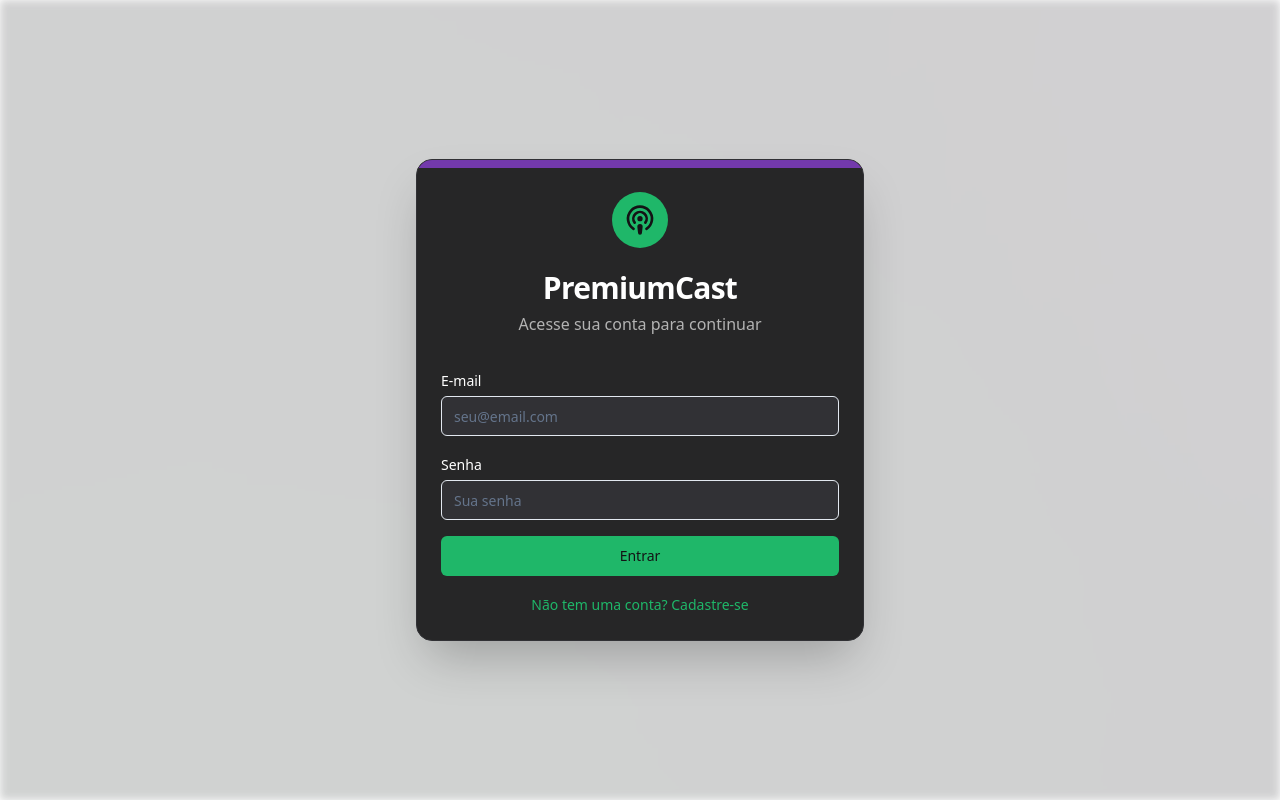
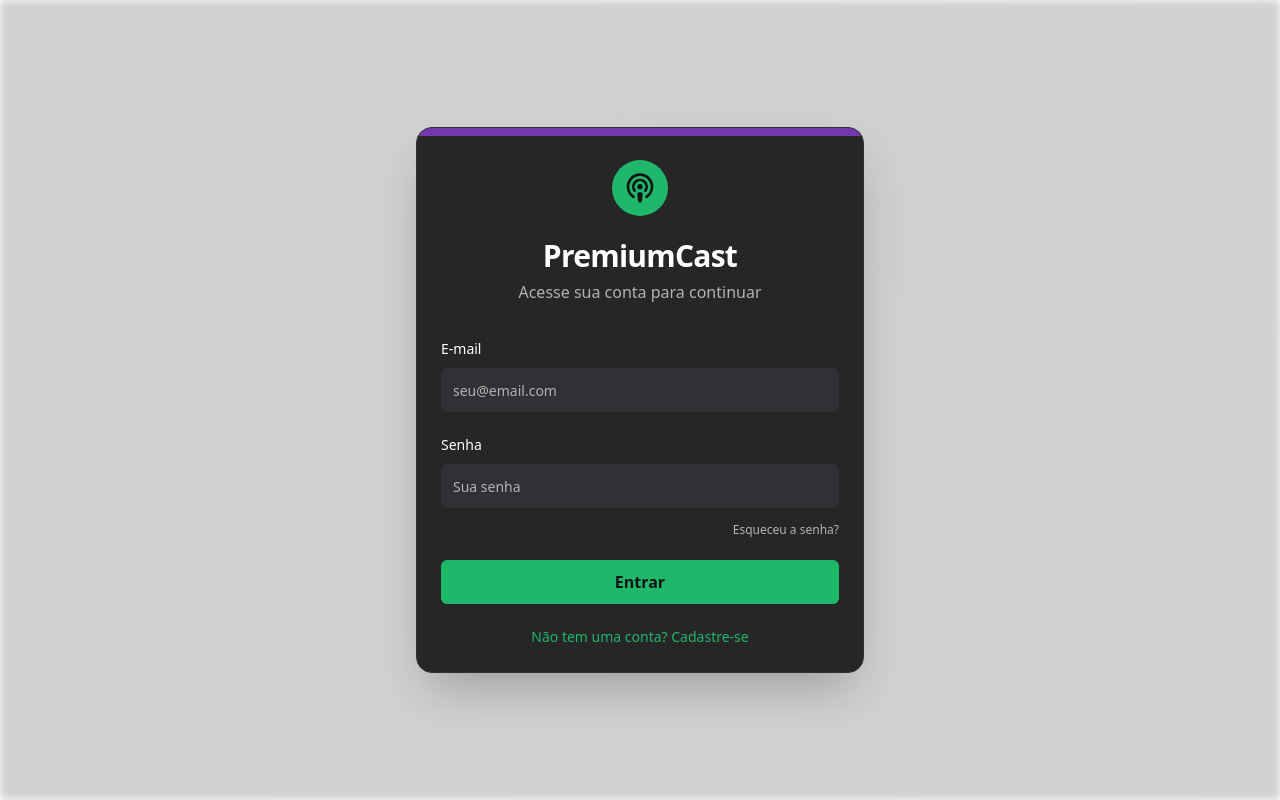
Before and after one commit to oadilson/DesavancaCast, a React (Vite) app: page /login in a window 1280 px wide. Built offline with nearby package versions, Linux system fonts and the light colour scheme.

Commit message:
[dyad] Melhorando a página de login com link de recuperação de senha e estilos refinados - wrote 2 file(s)

```diff
--- a/src/components/auth/CustomSignInForm.tsx
+++ b/src/components/auth/CustomSignInForm.tsx
@@ -9,7 +9,8 @@ import { Input } from '@/components/ui/input';
 import { Label } from '@/components/ui/label';
 import { Loader2 } from 'lucide-react';
 import { supabase } from '@/integrations/supabase/client';
-import { showError } from '@/utils/toast';
+import { showError, showSuccess } from '@/utils/toast';
+import { Link } from 'react-router-dom'; // Importar Link
 
 const signInSchema = z.object({
   email: z.string().email({ message: 'E-mail inválido.' }),
@@ -47,35 +48,65 @@ const CustomSignInForm: React.FC<CustomSignInFormProps> = ({ onSwitchToSignUp })
     setIsLoading(false);
   };
 
+  const handleForgotPassword = async () => {
+    const email = form.getValues('email');
+    if (!email || !z.string().email().safeParse(email).success) {
+      showError('Por favor, insira um e-mail válido para redefinir a senha.');
+      return;
+    }
+
+    setIsLoading(true);
+    const { error } = await supabase.auth.resetPasswordForEmail(email, {
+      redirectTo: `${window.location.origin}/login?view=reset_password`, // Redirecionar para uma página de redefinição de senha
+    });
+    setIsLoading(false);
+
+    if (error) {
+      showError(error.message);
+    } else {
+      showSuccess('Verifique seu e-mail para o link de redefinição de senha!');
+    }
+  };
+
   return (
-    <form onSubmit={form.handleSubmit(onSubmit)} className="space-y-4">
+    <form onSubmit={form.handleSubmit(onSubmit)} className="space-y-5"> {/* Aumentado o espaçamento */}
       <div>
-        <Label htmlFor="email">E-mail</Label>
+        <Label htmlFor="email" className="text-podcast-white text-sm font-medium">E-mail</Label>
         <Input
           id="email"
           type="email"
           placeholder="seu@email.com"
-          className="bg-podcast-border mt-1"
+          className="bg-podcast-border border-none text-podcast-white placeholder:text-podcast-gray focus:ring-2 focus:ring-podcast-green/30 mt-2 h-11" // Altura e foco melhorados
           {...form.register('email')}
         />
         {form.formState.errors.email && (
-          <p className="text-red-500 text-sm mt-1">{form.formState.errors.email.message}</p>
+          <p className="text-red-500 text-xs mt-1">{form.formState.errors.email.message}</p>
         )}
       </div>
       <div>
-        <Label htmlFor="password">Senha</Label>
+        <Label htmlFor="password" className="text-podcast-white text-sm font-medium">Senha</Label>
         <Input
           id="password"
           type="password"
           placeholder="Sua senha"
-          className="bg-podcast-border mt-1"
+          className="bg-podcast-border border-none text-podcast-white placeholder:text-podcast-gray focus:ring-2 focus:ring-podcast-green/30 mt-2 h-11" // Altura e foco melhorados
           {...form.register('password')}
         />
         {form.formState.errors.password && (
-          <p className="text-red-500 text-sm mt-1">{form.formState.errors.password.message}</p>
+          <p className="text-red-500 text-xs mt-1">{form.formState.errors.password.message}</p>
         )}
+        <div className="text-right mt-2">
+          <button
+            type="button"
+            onClick={handleForgotPassword}
+            className="text-xs text-podcast-gray hover:text-podcast-green transition-colors duration-200"
+            disabled={isLoading}
+          >
+            Esqueceu a senha?
+          </button>
+        </div>
       </div>
-      <Button type="submit" className="w-full bg-podcast-green text-podcast-black hover:opacity-90" disabled={isLoading}>
+      <Button type="submit" className="w-full bg-podcast-green text-podcast-black hover:opacity-90 h-11 text-base font-semibold" disabled={isLoading}>
         {isLoading && <Loader2 className="mr-2 h-4 w-4 animate-spin" />}
         Entrar
       </Button>
--- a/src/components/auth/CustomSignUpForm.tsx
+++ b/src/components/auth/CustomSignUpForm.tsx
@@ -59,47 +59,47 @@ const CustomSignUpForm: React.FC<CustomSignUpFormProps> = ({ onSwitchToSignIn })
   };
 
   return (
-    <form onSubmit={form.handleSubmit(onSubmit)} className="space-y-4">
+    <form onSubmit={form.handleSubmit(onSubmit)} className="space-y-5"> {/* Aumentado o espaçamento */}
       <div>
-        <Label htmlFor="firstName">Nome</Label>
+        <Label htmlFor="firstName" className="text-podcast-white text-sm font-medium">Nome</Label>
         <Input
           id="firstName"
           type="text"
           placeholder="Seu nome"
-          className="bg-podcast-border mt-1"
+          className="bg-podcast-border border-none text-podcast-white placeholder:text-podcast-gray focus:ring-2 focus:ring-podcast-green/30 mt-2 h-11" // Altura e foco melhorados
           {...form.register('firstName')}
         />
         {form.formState.errors.firstName && (
-          <p className="text-red-500 text-sm mt-1">{form.formState.errors.firstName.message}</p>
+          <p className="text-red-500 text-xs mt-1">{form.formState.errors.firstName.message}</p>
         )}
       </div>
       <div>
-        <Label htmlFor="email">E-mail</Label>
+        <Label htmlFor="email" className="text-podcast-white text-sm font-medium">E-mail</Label>
         <Input
           id="email"
           type="email"
           placeholder="seu@email.com"
-          className="bg-podcast-border mt-1"
+          className="bg-podcast-border border-none text-podcast-white placeholder:text-podcast-gray focus:ring-2 focus:ring-podcast-green/30 mt-2 h-11" // Altura e foco melhorados
           {...form.register('email')}
         />
         {form.formState.errors.email && (
-          <p className="text-red-500 text-sm mt-1">{form.formState.errors.email.message}</p>
+          <p className="text-red-500 text-xs mt-1">{form.formState.errors.email.message}</p>
         )}
       </div>
       <div>
-        <Label htmlFor="password">Senha</Label>
+        <Label htmlFor="password" className="text-podcast-white text-sm font-medium">Senha</Label>
         <Input
           id="password"
           type="password"
           placeholder="Crie uma senha segura"
-          className="bg-podcast-border mt-1"
+          className="bg-podcast-border border-none text-podcast-white placeholder:text-podcast-gray focus:ring-2 focus:ring-podcast-green/30 mt-2 h-11" // Altura e foco melhorados
           {...form.register('password')}
         />
         {form.formState.errors.password && (
-          <p className="text-red-500 text-sm mt-1">{form.formState.errors.password.message}</p>
+          <p className="text-red-500 text-xs mt-1">{form.formState.errors.password.message}</p>
         )}
       </div>
-      <Button type="submit" className="w-full bg-podcast-green text-podcast-black hover:opacity-90" disabled={isLoading}>
+      <Button type="submit" className="w-full bg-podcast-green text-podcast-black hover:opacity-90 h-11 text-base font-semibold" disabled={isLoading}>
         {isLoading && <Loader2 className="mr-2 h-4 w-4 animate-spin" />}
         Criar conta
       </Button>
```
